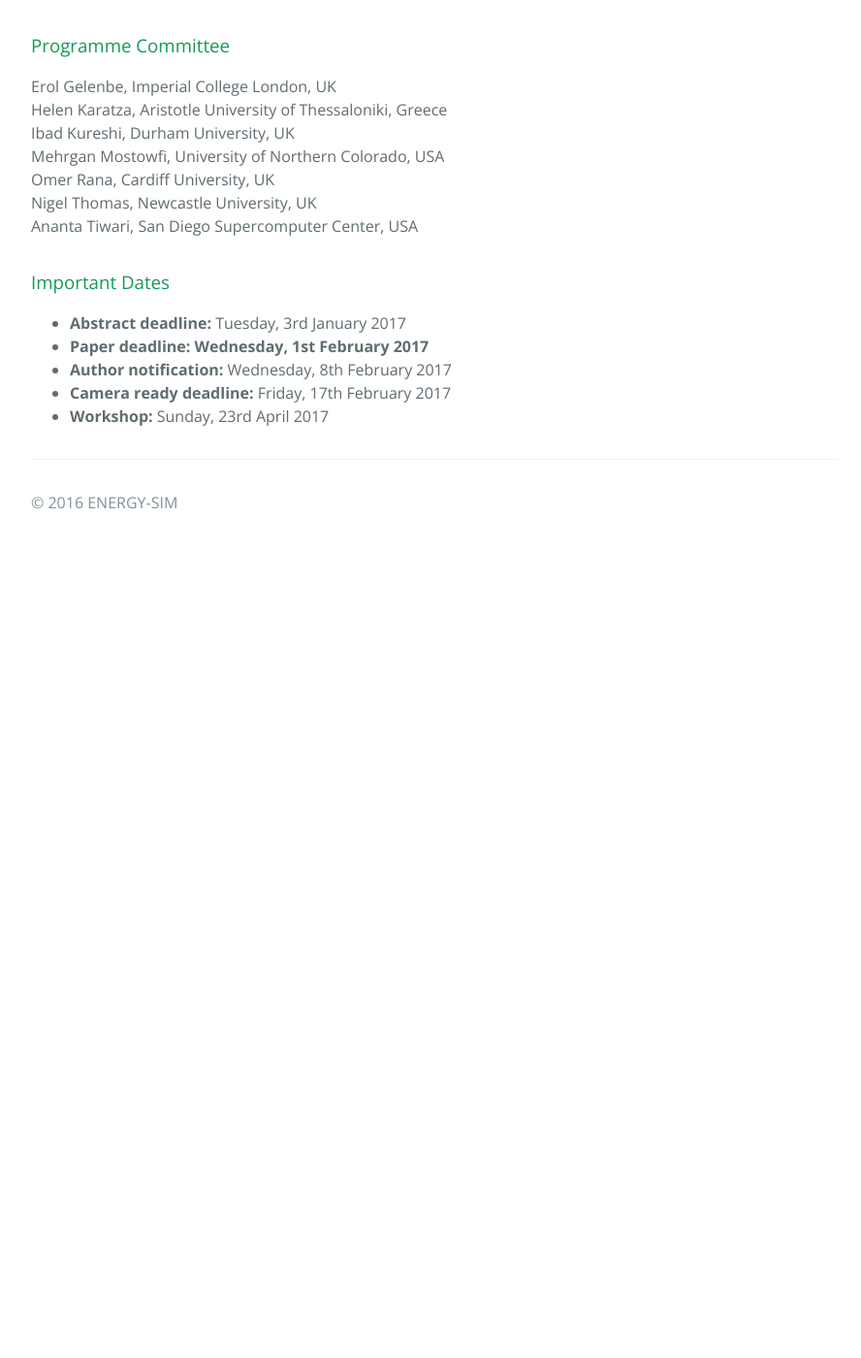
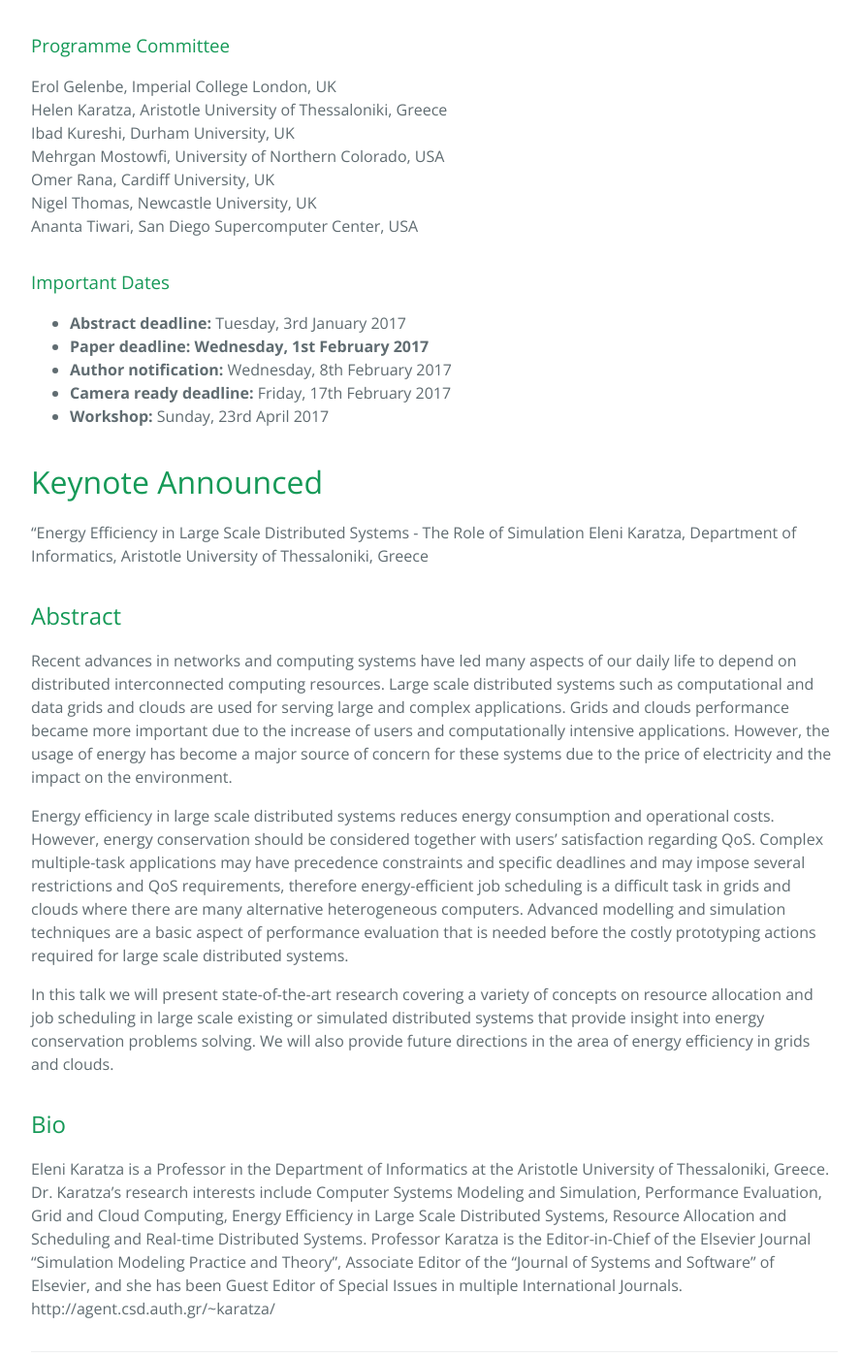
Before and after one commit to ENERGY-SIM/energy-sim.github.io, a Jekyll site: the page built from 2017.md, in a window 1280 px wide and 1400 px high, scrolled down 2198 px. Shown: the whole window at 97% size, without its empty margins (192-1080 px from the left). Built offline with Jekyll 4.4.1, drawn with Linux system fonts in a browser that asks for light colours; nearby versions of some CDN libraries; before the commit the page ends 2760 px from its top, so only the background shows below that.

Commit message:
Update 2017.md

```diff
--- a/2017.md
+++ b/2017.md
@@ -80,3 +80,20 @@ Ananta Tiwari, San Diego Supercomputer Center, USA
 - <strong>Author notification:</strong> Wednesday, 8th February 2017
 - <strong>Camera ready deadline:</strong> Friday, 17th February 2017
 - <strong>Workshop:</strong> Sunday, 23rd April 2017
+
+# Keynote Announced
+
+"Energy Efficiency in Large Scale Distributed Systems - The Role of Simulation
+Eleni Karatza, Department of Informatics, Aristotle University of Thessaloniki, Greece
+
+## Abstract
+Recent advances in networks and computing systems have led many aspects of our daily life to depend on distributed interconnected computing resources. Large scale distributed systems such as computational and data grids and clouds are used for serving large and complex applications. Grids and clouds performance became more important due to the increase of users and computationally intensive applications. However, the usage of energy has become a major source of concern for these systems due to the price of electricity and the impact on the environment.
+
+Energy efficiency in large scale distributed systems reduces energy consumption and operational costs. However, energy conservation should be considered together with users’ satisfaction regarding QoS. Complex multiple-task applications may have precedence constraints and specific deadlines and may impose several restrictions and QoS requirements, therefore energy-efficient job scheduling is a difficult task in grids and clouds where there are many alternative heterogeneous computers. Advanced modelling and simulation techniques are a basic aspect of performance evaluation that is needed before the costly prototyping actions required for large scale distributed systems.
+
+In this talk we will present state-of-the-art research covering a variety of concepts on resource allocation and job scheduling in large scale existing or simulated distributed systems that provide insight into energy conservation problems solving. We will also provide future directions in the area of energy efficiency in grids and clouds.
+
+## Bio
+Eleni Karatza is a Professor in the Department of Informatics at the Aristotle University of Thessaloniki, Greece. Dr. Karatza's research interests include Computer Systems Modeling and Simulation, Performance Evaluation, Grid and Cloud Computing, Energy Efficiency in Large Scale Distributed Systems, Resource Allocation and Scheduling and Real-time Distributed Systems.
+Professor Karatza is the Editor-in-Chief of the Elsevier Journal "Simulation Modeling Practice and Theory", Associate Editor of the "Journal of Systems and Software" of Elsevier, and she has been Guest Editor of Special Issues in multiple International Journals.
+http://agent.csd.auth.gr/~karatza/
```
